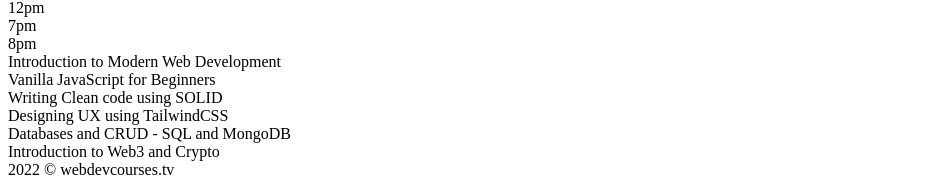
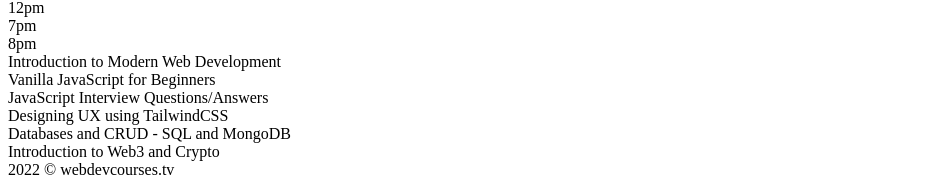
Before and after one commit to marktellez/webdevcoursestv, a Next.js app: page / in a window 1280 px wide. Shown: the part 575-754 px from the top of the page, without its empty margins (0-951 px from the left). Built offline with nearby package versions, Linux system fonts and the light colour scheme.

Commit message:
changed 11

```diff
--- a/src/features/schedule.jsx
+++ b/src/features/schedule.jsx
@@ -41,7 +41,7 @@
             {[
               "Introduction to Modern Web Development",
               "Vanilla JavaScript for Beginners",
-              "Writing Clean code using SOLID",
+              "JavaScript Interview Questions/Answers",
               "Designing UX using TailwindCSS",
               "Databases and CRUD - SQL and MongoDB",
               "Introduction to Web3 and Crypto",
```
